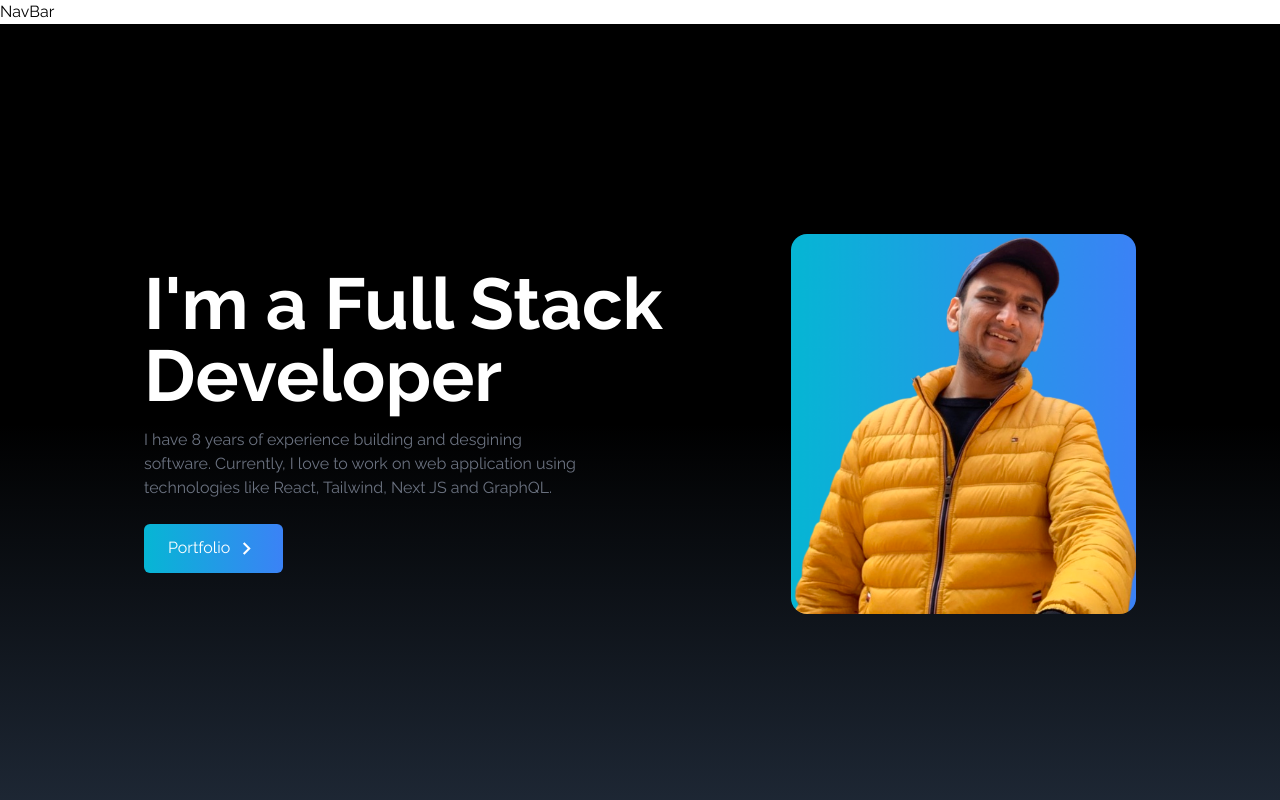
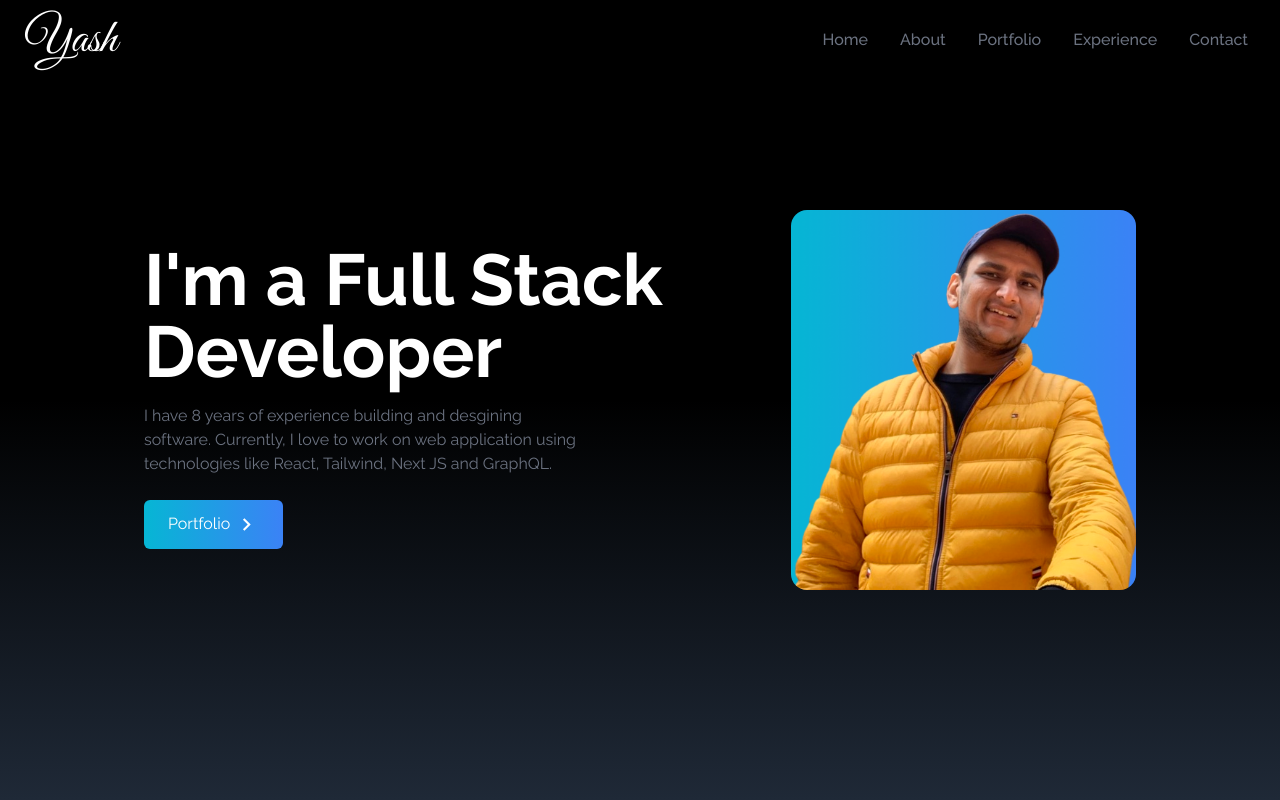
Before and after one commit to munenebrian/my-portfolio-in-react, a React (Create React App) app in the folder my-portfolio/: page / in a window 1280 px wide. Shown: the top 800 px of the page. Built offline with nearby package versions, Linux system fonts and the light colour scheme; the HTML template or start-up script is replaced by a standard one; a web font is replaced by a local one.

Commit message:
working on the navbar component!

```diff
--- a/my-portfolio/src/components/NavBar.js
+++ b/my-portfolio/src/components/NavBar.js
@@ -1,9 +1,80 @@
-import React from 'react'
+import React, { useState } from "react";
+import { FaBars, FaTimes } from "react-icons/fa";
+import { Link } from "react-scroll";
 
 const NavBar = () => {
+  const [nav, setNav] = useState(false);
+
+  const links = [
+    {
+      id: 1,
+      link: "home",
+    },
+    {
+      id: 2,
+      link: "about",
+    },
+    {
+      id: 3,
+      link: "portfolio",
+    },
+    {
+      id: 4,
+      link: "experience",
+    },
+    {
+      id: 5,
+      link: "contact",
+    },
+  ];
+
   return (
-    <div>NavBar</div>
-  )
-}
+    <div className="flex justify-between items-center w-full h-20 px-4 text-white bg-black fixed">
+      <div>
+        <h1 className="text-5xl font-signature ml-2">Yash</h1>
+      </div>
 
-export default NavBar
+      <ul className="hidden md:flex">
+        {links.map(({ id, link }) => (
+          <li
+            key={id}
+            className="px-4 cursor-pointer capitalize font-medium text-gray-500 hover:scale-105 duration-200"
+          >
+            <Link to={link} smooth duration={500}>
+              {link}
+            </Link>
+          </li>
+        ))}
+      </ul>
+
+      <div
+        onClick={() => setNav(!nav)}
+        className="cursor-pointer pr-4 z-10 text-gray-500 md:hidden"
+      >
+        {nav ? <FaTimes size={30} /> : <FaBars size={30} />}
+      </div>
+
+      {nav && (
+        <ul className="flex flex-col justify-center items-center absolute top-0 left-0 w-full h-screen bg-gradient-to-b from-black to-gray-800 text-gray-500">
+          {links.map(({ id, link }) => (
+            <li
+              key={id}
+              className="px-4 cursor-pointer capitalize py-6 text-4xl"
+            >
+              <Link
+                onClick={() => setNav(!nav)}
+                to={link}
+                smooth
+                duration={500}
+              >
+                {link}
+              </Link>
+            </li>
+          ))}
+        </ul>
+      )}
+    </div>
+  );
+};
+
+export default NavBar;
```
